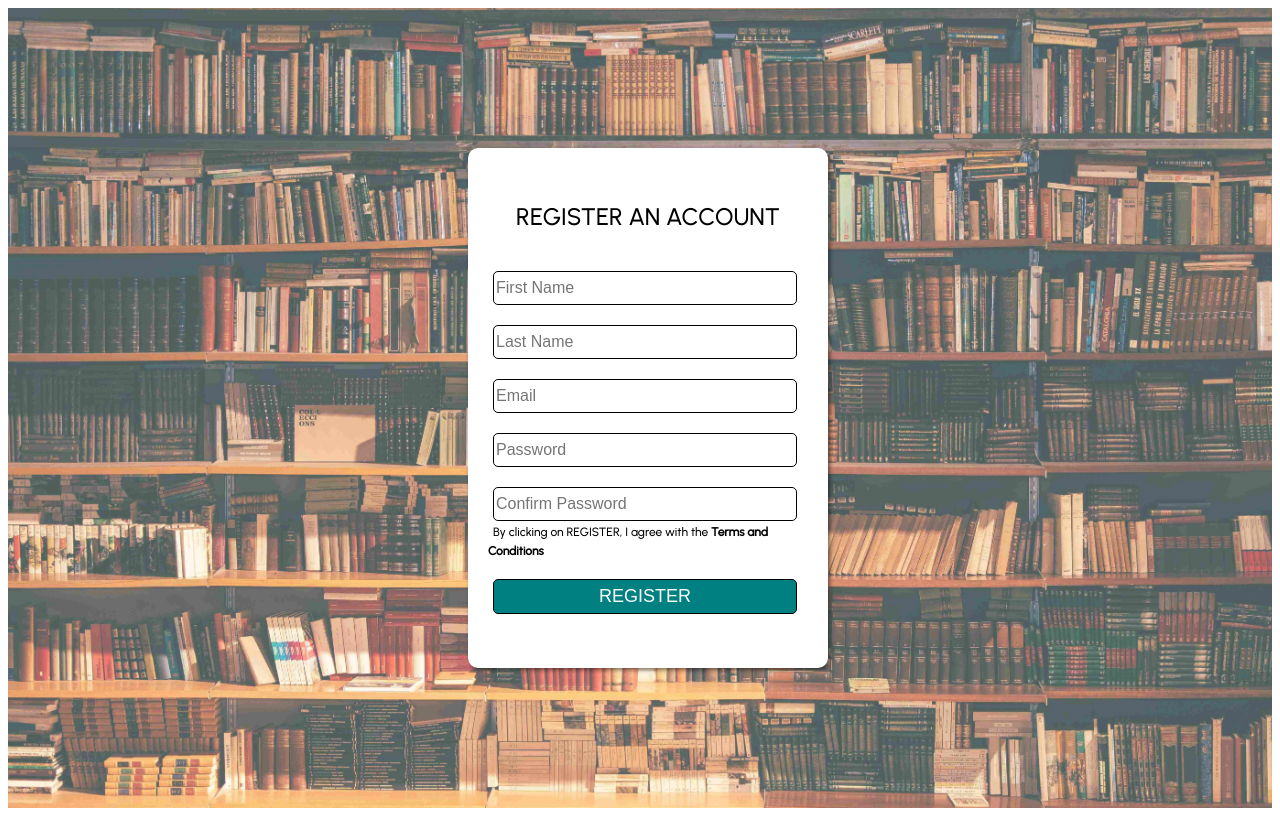
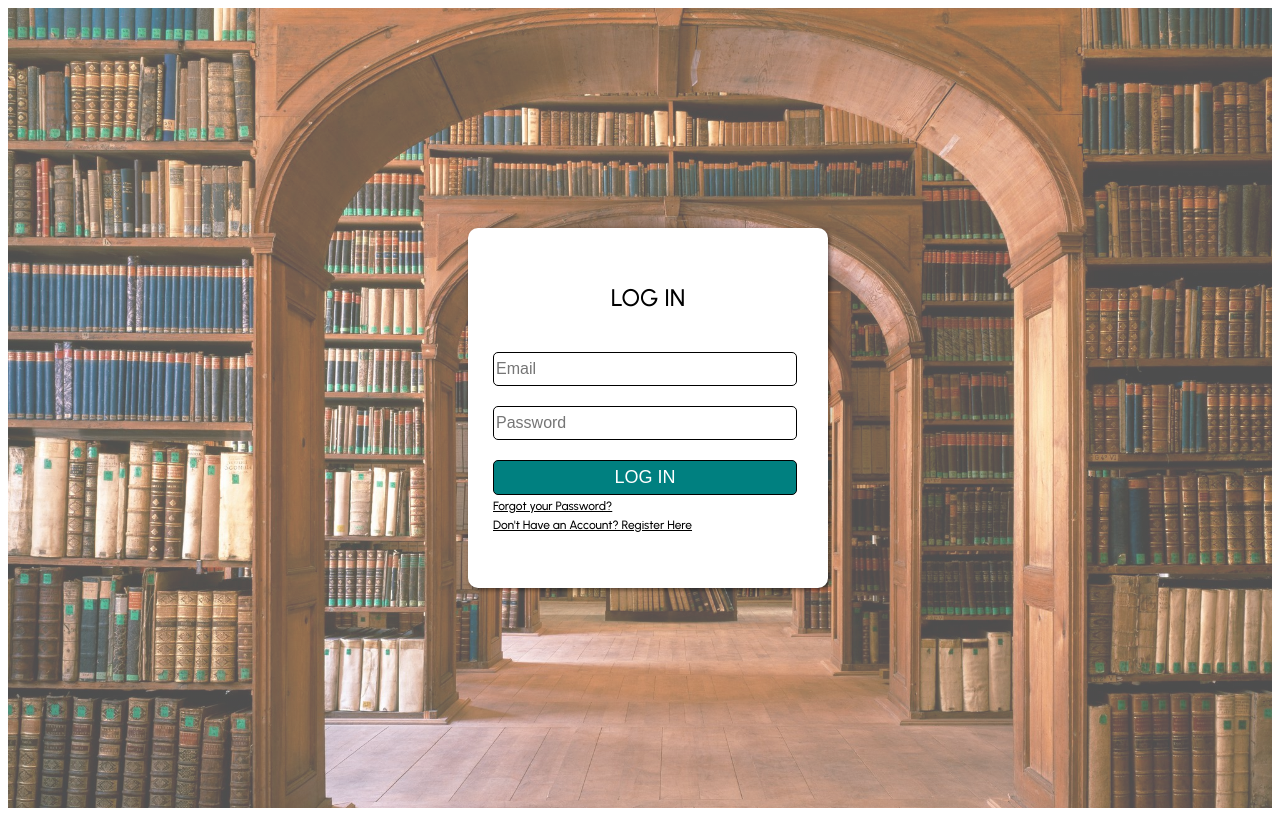
Before and after one commit to roshanpo/Bookstore, a React (Vite) app: page / in a window 1280 px wide. Built offline with nearby package versions, Linux system fonts and the light colour scheme.

Commit message:
Added Login Page

```diff
--- a/src/App.jsx
+++ b/src/App.jsx
@@ -3,6 +3,7 @@ import Home from './pages/Home'
 import ProductList from './pages/ProductList'
 import Product from './pages/Product'
 import Register from './pages/Register'
+import Login from './pages/Login'
 
 
 
@@ -11,7 +12,7 @@ export default function App() {
 
   return (
     <>
-      <Register/>
+      <Login/>
     </>
   )
 }
--- a/src/pages/Login.jsx
+++ b/src/pages/Login.jsx
@@ -2,7 +2,70 @@ import React from "react";
 import styled from "styled-components";
 
 
+const Container = styled.div`
+    overflow: hidden;
+`
+
+const Title = styled.h2`
+    margin-top: 0px;
+    font-weight: 500;
+`
+
 const Wrapper = styled.div`
+    display: flex;
+    justify-content: center;
+    align-items: center;
+    width: 100vw;
+    height: 100vh;
+    background:linear-gradient(rgba(255,255,255,0.3),
+                            rgba(255,255,255,0.3)),
+     url("src/images/login.jpg") center;
+    background-size: cover;
+`
+
+
+const FormContainer = styled.div`
+    display: flex;
+    flex-direction: column;
+    background-color: white;
+    width: 25%;
+    height: 40%;
+    padding: 20px;
+    border-radius: 10px;
+    justify-content: center;
+    align-items: center;
+    box-shadow: 2px 2px 4px rgba(0, 0, 0, 0.5);
+`
+const Form = styled.form`
+
+`
+
+ const Link = styled.a`
+    font-size: 12px;
+    margin: 10px 0px 0px 5px;
+    text-decoration: underline;
+    cursor: pointer;
+`
+
+const Input = styled.input`
+    flex: 1;
+    min-width: 93%;
+    height: 30px;
+    margin: 20px 10px 0px 5px;
+    border-radius: 5px;
+    font-size: 16px;
+    border: 1px solid #000;
+`
+const Button = styled.button`
+    min-width: 95%;
+    height: 35px;
+    margin: 20px 10px 0px 5px;
+    background-color: teal;
+    color: white;
+    border: 1px solid #000;
+    font-size: 18px;
+    border-radius: 5px;
+    cursor: pointer;
 
 `
 
@@ -11,8 +74,19 @@ export default function Login(){
 
 
     return(
+        <Container>
         <Wrapper>
-
+            <FormContainer>
+            <Title>LOG IN</Title>
+                <Form action="">
+                    <Input type="email" placeholder="Email" />
+                    <Input type="password" placeholder="Password"/>
+                    <Button type="submit">LOG IN</Button>
+                    <Link>Forgot your Password?</Link><br/>
+                    <Link>Don't Have an Account? Register Here</Link>
+                </Form>
+            </FormContainer>
         </Wrapper>
+        </Container>
     )
 }
```
Also changed, not shown: src/images/login.jpg (added).
